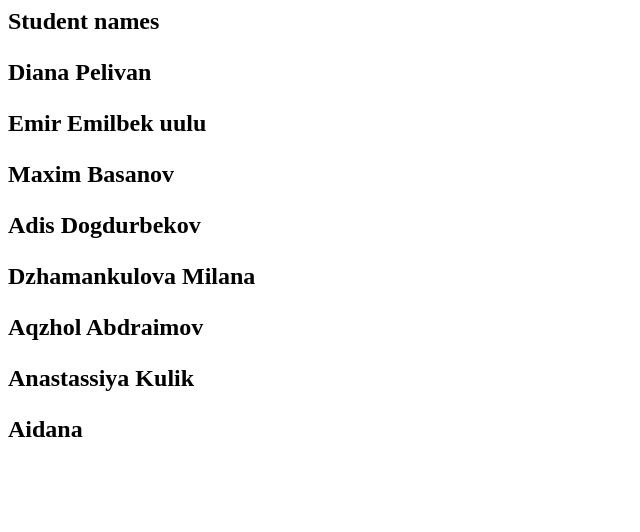
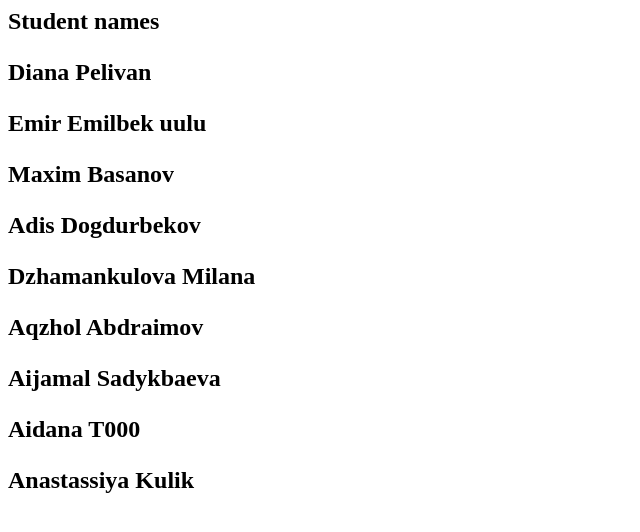
Before and after one commit to Alikhanskiy/MyProject, a plain HTML site: page index.html in a window 1280 px wide. Shown: the whole page, without its empty margins (0-640 px from the left). Drawn offline with Linux system fonts and the light colour scheme.

Commit message:
Added Ali

```diff
--- a/index.html
+++ b/index.html
@@ -4,6 +4,7 @@
 <p>Maxim Basanov<p>
 <p>Adis Dogdurbekov<p>
 <p>Dzhamankulova Milana<p>
-<p>Aqzhol Abdraimov<p>
+<p>Aqzhol Abdraimov</p>
+<p>Aijamal Sadykbaeva</p>
+<p>Aidana T000</p>
 <p>Anastassiya Kulik</p>
-<p>Aidana
```
